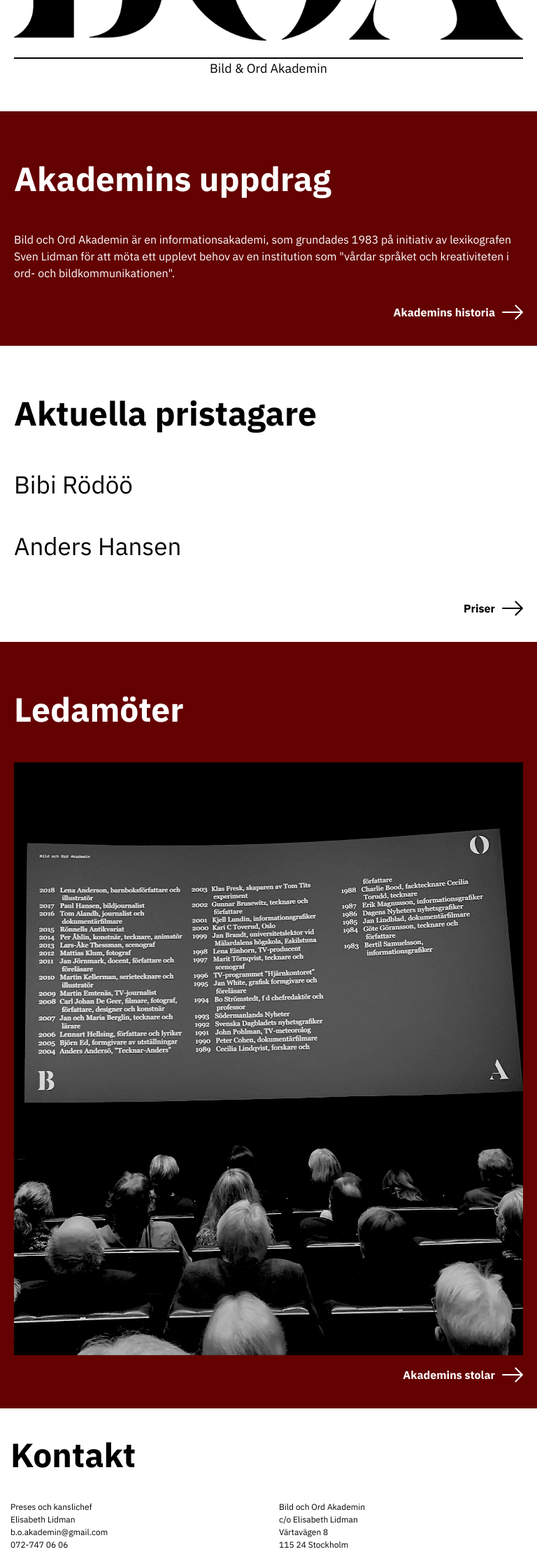
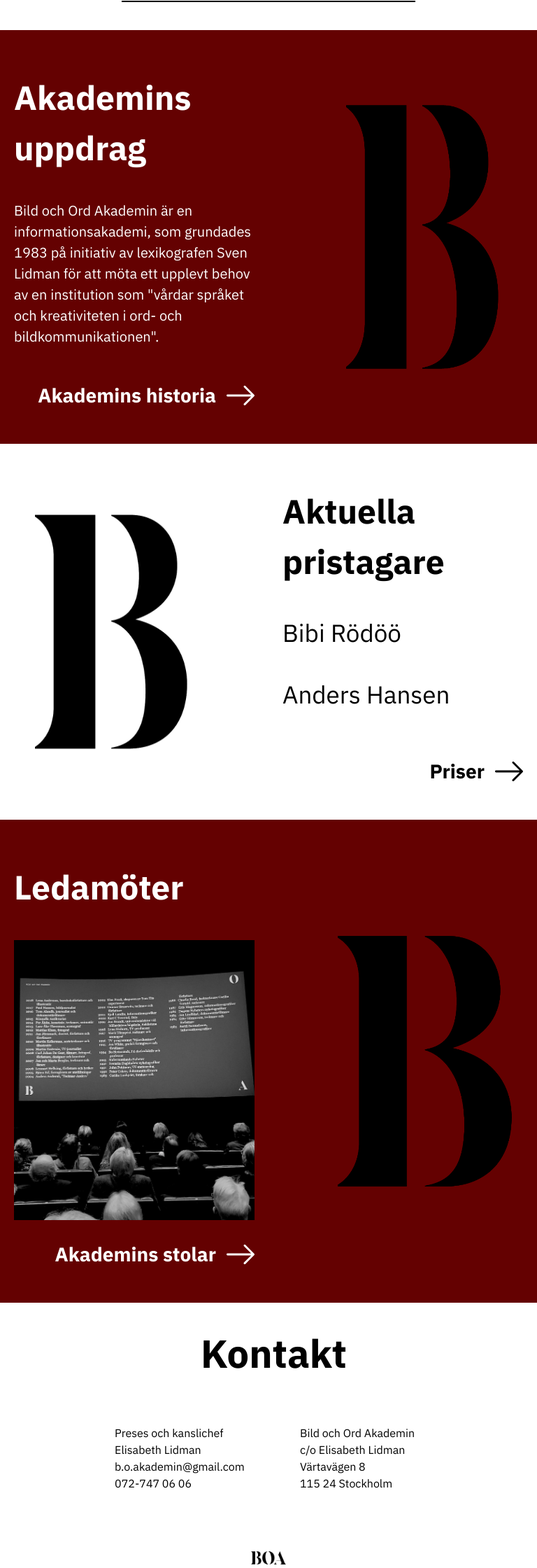
Before and after one commit to moablomkvist/BOA, a React (Create React App) app: page / in a window 768 px wide. Shown: the part 260-2500 px from the top of the page at 70% size. Built offline with nearby package versions, Linux system fonts and the light colour scheme.

Commit message:
responsivness and styling

```diff
--- a/src/components/Visitkort.js
+++ b/src/components/Visitkort.js
@@ -1,5 +1,4 @@
 import React from 'react'
-
 
 export const Visitkort = () => {
   return (
@@ -7,13 +6,13 @@
       <div className="visit-card">
         <div className="visit-content-container">
           <h4 className="card-title">Tom Alandh</h4>
-          <p>Journalist och dokumentärfilmare</p>
+          <p>Journalist & dokumentärfilmare</p>
         </div>
       </div>
       <div className="visit-card">
         <div className="visit-content-container">
           <h4 className="card-title">Jan-Erik Ander</h4>
-          <p>Tecknare och creative director</p>
+          <p>Tecknare & Creative Director</p>
         </div>
       </div>
       <div className="visit-card">
@@ -25,19 +24,19 @@
       <div className="visit-card">
         <div className="visit-content-container">
           <h4 className="card-title">Bo Bergström</h4>
-          <p>Art director</p>
+          <p>Art Director</p>
         </div>
       </div>
       <div className="visit-card">
         <div className="visit-content-container">
           <h4 className="card-title">Caroline Birgersson</h4>
-          <p>UX Specialist och utvecklare</p>
+          <p>UX Specialist & utvecklare</p>
         </div>
       </div>
       <div className="visit-card">
         <div className="visit-content-container">
           <h4 className="card-title">Moa Blomkvist</h4>
-          <p>UX Specialist och utvecklare</p>
+          <p>UX Specialist & utvecklare</p>
         </div>
       </div>
       <div className="visit-card">
@@ -49,7 +48,7 @@
       <div className="visit-card">
         <div className="visit-content-container">
           <h4 className="card-title">Kristin Dahl</h4>
-          <p>Doktor i filosofie</p>
+          <p>Doktor i filosofi</p>
         </div>
       </div>
       <div className="visit-card">
@@ -85,7 +84,7 @@
       <div className="visit-card">
         <div className="visit-content-container">
           <h4 className="card-title">Catharina Grünbaum</h4>
-          <p>Filosofie hedersdoktor och språkvårdare</p>
+          <p>Hedersdoktor i filosofi och språkvårdare</p>
         </div>
       </div>
       <div className="visit-card">
@@ -97,13 +96,13 @@
       <div className="visit-card">
         <div className="visit-content-container">
           <h4 className="card-title">Owe Gustafson</h4>
-          <p>Illustratör och filmtecknare</p>
+          <p>Illustratör & filmtecknare</p>
         </div>
       </div>
       <div className="visit-card">
         <div className="visit-content-container">
           <h4 className="card-title">Anders Hanser</h4>
-          <p>Fotograf och filmare</p>
+          <p>Fotograf & filmare</p>
         </div>
       </div>
       <div className="visit-card">
@@ -121,7 +120,7 @@
       <div className="visit-card">
         <div className="visit-content-container">
           <h4 className="card-title">Peder Jonsson</h4>
-          <p>Teknologie doktor</p>
+          <p>Doktor i teknologi</p>
         </div>
       </div>
       <div className="visit-card">
@@ -151,7 +150,7 @@
       <div className="visit-card">
         <div className="visit-content-container">
           <h4 className="card-title">Inga Lewenhaupt</h4>
-          <p>Filosofie doktor och teater- och musikforskare</p>
+          <p>Doktor i filosofi & teater- och musikforskare</p>
         </div>
       </div>
       <div className="visit-card">
@@ -193,13 +192,13 @@
       <div className="visit-card">
         <div className="visit-content-container">
           <h4 className="card-title">Bengt Wanselius</h4>
-          <p>Fotograf och filmare</p>
+          <p>Fotograf & filmare</p>
         </div>
       </div>
       <div className="visit-card">
         <div className="visit-content-container">
           <h4 className="card-title">Torgny Wärn</h4>
-          <p>Journalist och tecknare</p>
+          <p>Journalist & tecknare</p>
         </div>
       </div>
     </section>
--- a/src/index.css
+++ b/src/index.css
@@ -101,21 +101,99 @@
   padding-left: 5px;
 }
 
+/* RESPONSIVE - TABLET */
+@media (min-width: 667px) and (max-width: 1024px) {
+
+  .link-text {
+    font-size: 28px;
+  }
+
+  .arrow {
+    width: 40px;
+    margin-left: 15px;
+  }
+
+  .back-text {
+    font-size: 28px;
+    padding-left: 15px;
+  }
+
+}
+
+/* RESPONSIVE - DESKTOP */
+@media (min-width: 1025px) {
+  .link-text {
+    font-size: 28px;
+  }
+
+  .arrow {
+    width: 45px;
+    margin-left: 15px;
+  }
+
+  .back-text {
+    font-size: 28px;
+    padding-left: 15px;
+  }
+}
+
 /* HEADER */
 
 .logo {
   width: 100%;
+  padding-bottom: 15px;
 }
 
 .header {
-  padding: 20px;
-  margin: 30px 0px 10px 0px;
+  padding: 20px 20px 5px 20px;
+  margin: 20px 0px 5px 0px;
 }
 
 .sub-heading {
-  border-top: 2px solid;
+  border-bottom: 2px solid;
   text-align: center;
   font-size: 18px;
+  margin-bottom: 40px;
+}
+
+/* RESPONSIVE - TABLET */
+@media (min-width: 667px) and (max-width: 1024px) {
+
+  .header {
+    width: 60%;
+    margin: 10;
+    padding-bottom: 20px;
+    justify-content: center;
+  }
+
+  .logo {
+    width: 100%;
+    padding-bottom: 15px;
+  }
+
+  .sub-heading {
+    margin-bottom: 15px;
+  }
+}
+
+/* RESPONSIVE - DESKTOP*/
+@media (min-width: 1025px) {
+
+  .header {
+    width: 40%;
+    margin: 5;
+    padding-bottom: 50px;
+    justify-content: center;
+  }
+
+  .logo {
+    width: 100%;
+    padding-bottom: 20px;
+  }
+
+  .sub-heading {
+    margin-bottom: 15px;
+  }
 }
 
 /* FOOTER */
@@ -142,13 +220,50 @@
 
 .footer-logo {
   object-fit: fill;
-  width: 20%;
-  margin: 30px 15px 25px 15px;
+  width: 15%;
+  margin: 60px 15px 25px 15px;
+}
+
+/* RESPONSIVE - TABLET */
+@media (min-width: 667px) and (max-width: 1024px) {
+  .footer-heading {
+    font-size: 56px;
+  }
+
+  .logo-section {
+    display: flex;
+    flex-direction: column;
+    align-items: center;
+    width: 30%;
+    padding: 15px;
+  }
+
+  .footer-logo {
+    width: 25%;
+    margin: 40px 15px 25px 15px;
+  }
+}
+
+/* RESPONSIVE - DESKTOP*/
+@media (min-width: 1025px) {
+  .footer-heading {
+    font-size: 56px;
+    margin-bottom: 0;
+  }
+
+  .logo-section {
+    display: flex;
+    flex-direction: column;
+    align-items: center;
+    width: 40%;
+    margin: 5px;
+  }
 }
 
 /* PAGES */
 
 /* Startsida */
+
 .uppdrag {
   padding: 20px;
   background-color: #640101;
@@ -157,11 +272,6 @@
 
 .pristagare {
   padding: 20px;
-}
-
-.priser {
-  padding: 20px;
-  background-color: #f2ebdf;
 }
 
 .ledamoter {
@@ -187,30 +297,96 @@
 /* RESPONSIVE - TABLET */
 @media (min-width: 667px) and (max-width: 1024px) {
 
+  main {
+    display: flex;
+    flex-direction: column;
+    align-items: center;
+  }
+
+  .start-container {
+    flex-direction: row;
+    flex-wrap: wrap;
+  }
+
+  .uppdrag {
+    width: 50%;
+  }
+
+  p {
+    font-size: 20px;
+  }
+
+  .footer-text {
+    font-size: 16px;
+    padding: 30px;
+  }
+
+  .pristagare {
+    width: 50%;
+  }
+
+  .ledamoter {
+    padding: 20px;
+    width: 50%;
+  }
+
+  .bild-container {
+    display: flex;
+    justify-content: center;
+    align-items: center;
+  }
+
+  .ledamoter-bild {
+    width: 100%;
+  }
+
+  .letter-box-B {
+    display: flex;
+    align-items: center;
+    justify-content: flex-end;
+    width: 50%;
+    background-color: #640101;
+    padding: 40px;
+  }
+
+  .letter-box-O {
+    display: flex;
+    align-items: center;
+    width: 50%;
+    background-color: #ffff;
+    padding: 40px;
+  }
+
+  .letter {
+    padding: 10px;
+    width: 80%;
+    height: 80%;
+  }
+
+  .letter-box-A {
+    display: flex;
+    align-items: center;
+    justify-content: flex-end;
+    width: 50%;
+    background-color: #640101;
+    padding: 20px;
+  }
+
+  .letter-A {
+    padding: 10px;
+    width: 80%;
+    height: 60%;
+  }
+
 }
 
 /* RESPONSIVE - DESKTOP Startsida*/
 @media (min-width: 1025px) {
 
-.header {
-  width: 40%;
-  margin: 0;
-  padding-bottom: 50px;
-  justify-content: center;
-}
-
-.logo {
-  width: 100%;
-}
-
 main {
   display: flex;
   flex-direction: column;
   align-items: center;
-}
-
-.sub-heading {
-  margin: 0;
 }
 
 .start-container {
@@ -220,7 +396,6 @@
 
 .uppdrag {
   width: 50%;
-
 }
 
 p {
@@ -268,6 +443,7 @@
 
 .letter-box-A {
   display: flex;
+  align-items: center;
   justify-content: flex-end;
   width: 50%;
   background-color: #640101;
@@ -279,16 +455,10 @@
   width: 50%;
 }
 
-.footer-heading {
-  font-size: 56px;
-}
-
-.logo-section {
-  display: flex;
-  flex-direction: column;
-  align-items: center;
-  width: 30%;
-  padding: 15px;
+.letter-A {
+  padding: 10px;
+  width: 50%;
+  height: 40%;
 }
 
 }
@@ -307,7 +477,7 @@
 }
 
 .historia {
-  padding: 20px;
+  padding: 20px 20px 40px 20px;
   background-color: #F2EBDF;
   color: black;
 }
@@ -322,11 +492,11 @@
   padding: 20px;
   background-color: #640101;
   color: #FFFFFF;
-  height: 500px;
+  height: 530px;
 }
 
 .listade-ledamöter {
-  padding: 40px 20px;
+  padding: 40px 20px 80px 20px;
   background-color: #F2EBDF;
   color: black;
 }
@@ -396,7 +566,12 @@
   padding: 20px;
   background-color: #640101;
   color: #FFFFFF;
-  height: 400px;
+  height: 430px;
+}
+
+.priser {
+  padding: 40px 40px 80px 40px;
+  background-color: #f2ebdf;
 }
 
 /* ACCORDION */
--- a/src/pages/Priser.js
+++ b/src/pages/Priser.js
@@ -13,7 +13,7 @@
         <p>
           Ända sedan 1980-talet har våra två priser delats ut till pristagare av bred rang.
           På scen har det stått allt ifrån barnboksförfattare, psykiatriker och dokumentärfilmare till programchefer, professorer och modellmakare.
-          Gemensamt har varit att de bidragit till att berika med bild och ord.
+          Gemensamt för alla pristagare har varit att de berikar genom antingen bild eller ord.
         </p>
       </article>
 
--- a/src/pages/Startsida.js
+++ b/src/pages/Startsida.js
@@ -9,7 +9,7 @@
         <p>Bild och Ord Akademin är en informationsakademi, som grundades 1983 på initiativ av lexikografen Sven Lidman för att möta ett upplevt behov av en institution som "vårdar språket och kreativiteten i ord- och bildkommunikationen".</p>
         <Link to="/historia" className="white-arrow-link-element">
           <img className="arrow" src="assets/white-right-arrow.svg" alt="arrow-link"/>
-          <p>Akademins historia</p>
+          <p className="link-text">Akademins historia</p>
         </Link>
       </article>
 
@@ -27,7 +27,7 @@
         <h3>Anders Hansen</h3>
         <Link to="/priser" className="black-arrow-link-element">
           <img className="arrow" src="assets/black-right-arrow.svg" alt="arrow-link"/>
-          <p>Priser</p>
+          <p className="link-text">Priser</p>
         </Link>
       </article>
 
@@ -38,12 +38,12 @@
           </div>
         <Link to="/ledamöter" className="white-arrow-link-element">
           <img className="arrow" src="assets/white-right-arrow.svg" alt="arrow-link"/>
-          <p>Akademins stolar</p>
+          <p className="link-text">Akademins stolar</p>
         </Link>
       </article>
 
       <article className="letter-box-A">
-        <img className="letter" src="assets/B.png" alt="letter image"/>
+        <img className="letter-A" src="assets/B.png" alt="letter image"/>
       </article>
 
     </section>
```
